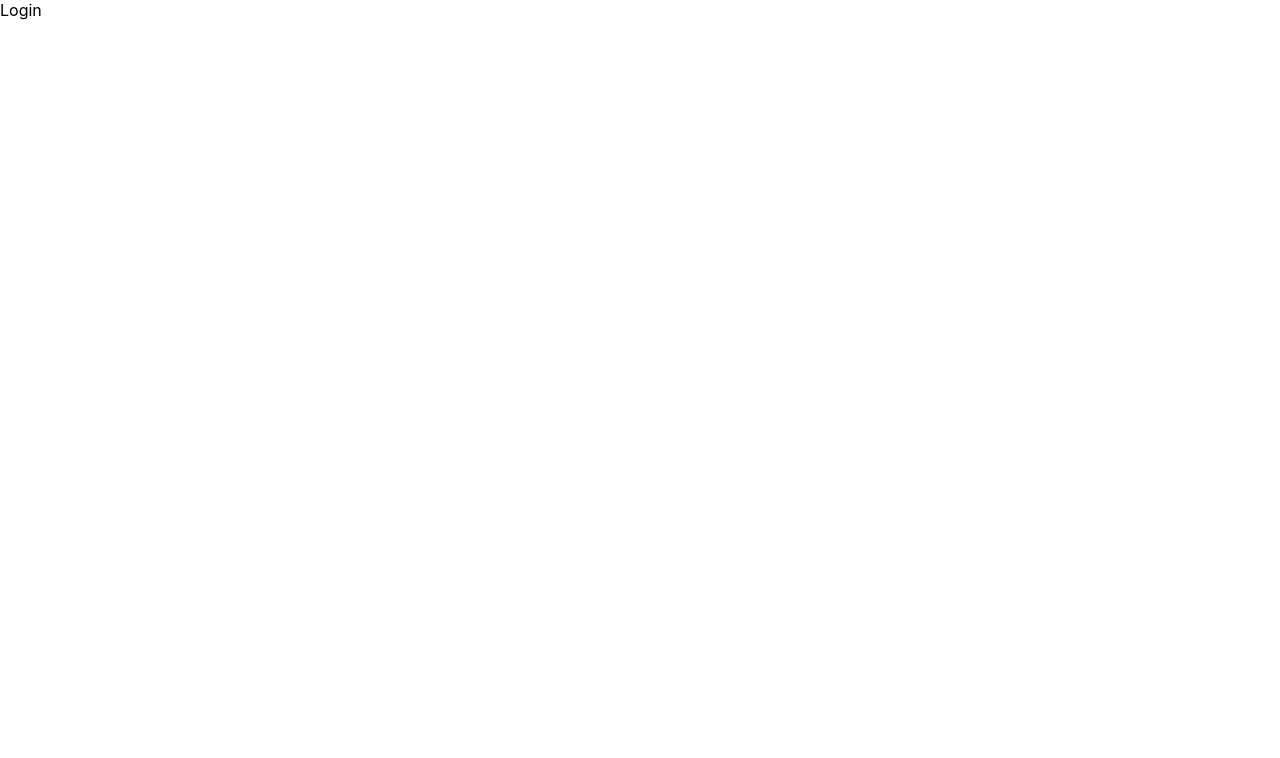
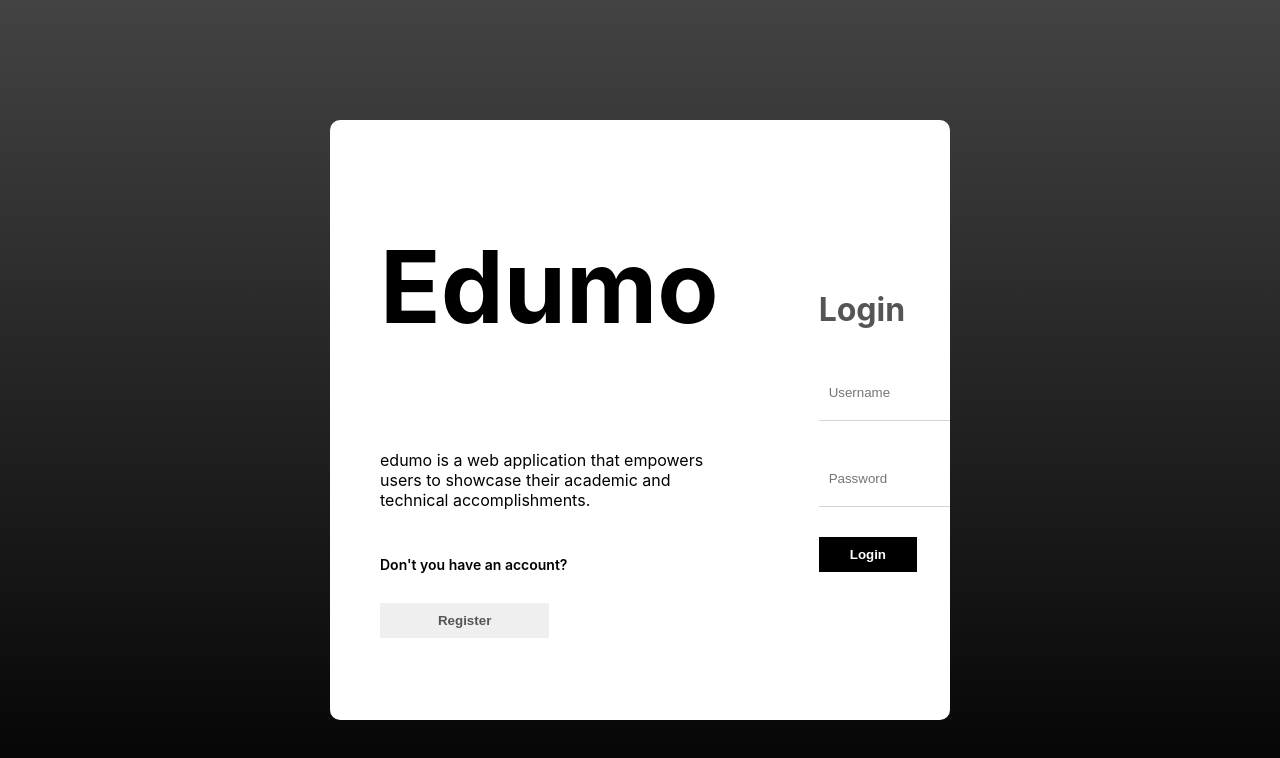
Before and after one commit to harshalrajnoor/edumo, a React (Create React App) app: page /login in a window 1280 px wide. Shown: the top 758 px of the page. Built offline with nearby package versions, Linux system fonts and the light colour scheme.

Commit message:
modified login page

```diff
--- a/src/pages/login/Login.jsx
+++ b/src/pages/login/Login.jsx
@@ -2,7 +2,24 @@ import "./login.scss"
 
 const Login = () => {
   return (
-    <div className="login">Login</div>
+    <div className="login">
+      <div className="card">
+        <div className="left">
+          <h1>Edumo</h1>
+          <p>edumo is a web application that empowers users to showcase their academic and technical accomplishments.</p>
+          <span>Don't you have an account?</span>
+          <button>Register</button>
+        </div>
+        <div className="right">
+          <h1>Login</h1>
+          <form >
+            <input type="text" placeholder="Username"/>
+            <input type="password" placeholder="Password"/>
+            <button>Login</button>
+          </form>
+        </div>
+      </div>
+    </div>
   )
 }
 
--- a/src/pages/login/login.scss
+++ b/src/pages/login/login.scss
@@ -0,0 +1,84 @@
+.login {
+    height: 100vh;
+    padding: 20px;
+    display: flex;
+    align-items: center;
+    justify-content: center;
+    background-image: linear-gradient(to bottom, #434343 0%, black 100%);
+
+    .card {
+        width: 50%;
+        display: flex;
+        background-color: white;
+        border-radius: 10px;
+        min-height: 600px;
+        overflow: hidden;
+
+        .left {
+            flex: 1;
+            background-image: linear-gradient(120deg, #fdfbfb 0%, #ebedee 100%)center;
+            background-size: cover;
+            border-radius: 10px 0 0 10px;
+            padding: 50px;
+            display: flex;
+            flex-direction: column;
+            gap: 30px;
+
+            h1 {
+                font-size: 100px;
+                line-height: 100px;
+            }
+
+            p {}
+
+            span {
+                font-size: 14px;
+                font-weight: 600;
+            }
+
+            button {
+                width: 50%;
+                padding: 10px;
+                border: none;
+                color: #555;
+                font-weight: bold;
+                cursor: pointer;
+            }
+        }
+
+        .right {
+            flex: 1;
+            padding: 50px;
+            display: flex;
+            flex-direction: column;
+            gap: 15px;
+            justify-content: center;
+
+            h1 {
+                color: #555;
+            }
+
+            form {
+                display: flex;
+                flex-direction: column;
+                gap: 30px;
+
+                input {
+                    border: none;
+                    border-bottom: 1px solid lightgrey;
+                    padding: 20px 10px;
+                }
+
+                button {
+                    width: 50%;
+                    padding: 10px;
+                    border: none;
+                    background-color: #000000;
+                    color: white;
+                    font-weight: bold;
+                    cursor: pointer;
+                }
+            }
+        }
+    }
+}
```
